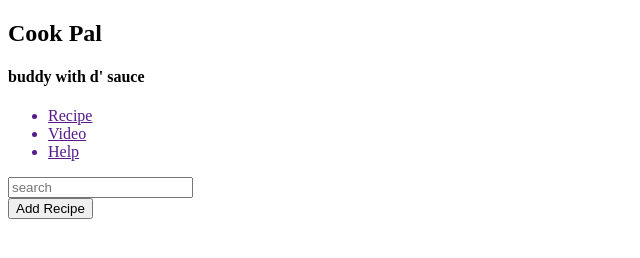
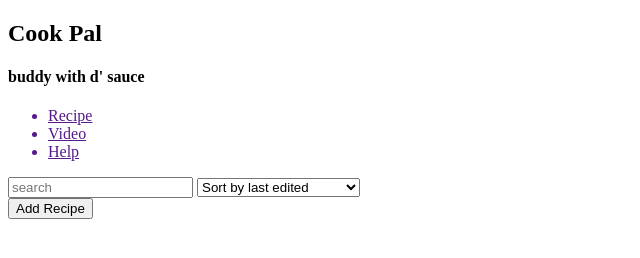
Before and after one commit to cziem/cook-pal, a website built with webpack: page public/index.html in a window 1280 px wide. Shown: the whole page, without its empty margins (0-640 px from the left). Built offline with nearby package versions, Linux system fonts and the light colour scheme.

Commit message:
Add filter options for sorting recipes

```diff
--- a/public/index.html
+++ b/public/index.html
@@ -31,7 +31,16 @@
 
   <!-- search & actions -->
   <div class="actions">
-    <input type="text" placeholder="search" id="search" class="input">
+    <div class="actions__container">
+      <input type="text" placeholder="search" id="search" class="input">
+
+      <!-- create dropdown -->
+      <select id="filter_by" class="dropdown">
+        <option value="byEdited">Sort by last edited</option>
+        <option value="byCreated">Sort by recently created</option>
+        <option value="byAlphabet">Sort alphabetically</option>
+      </select>
+    </div>
   </div>
 
   <!-- Add Recipe -->
```
